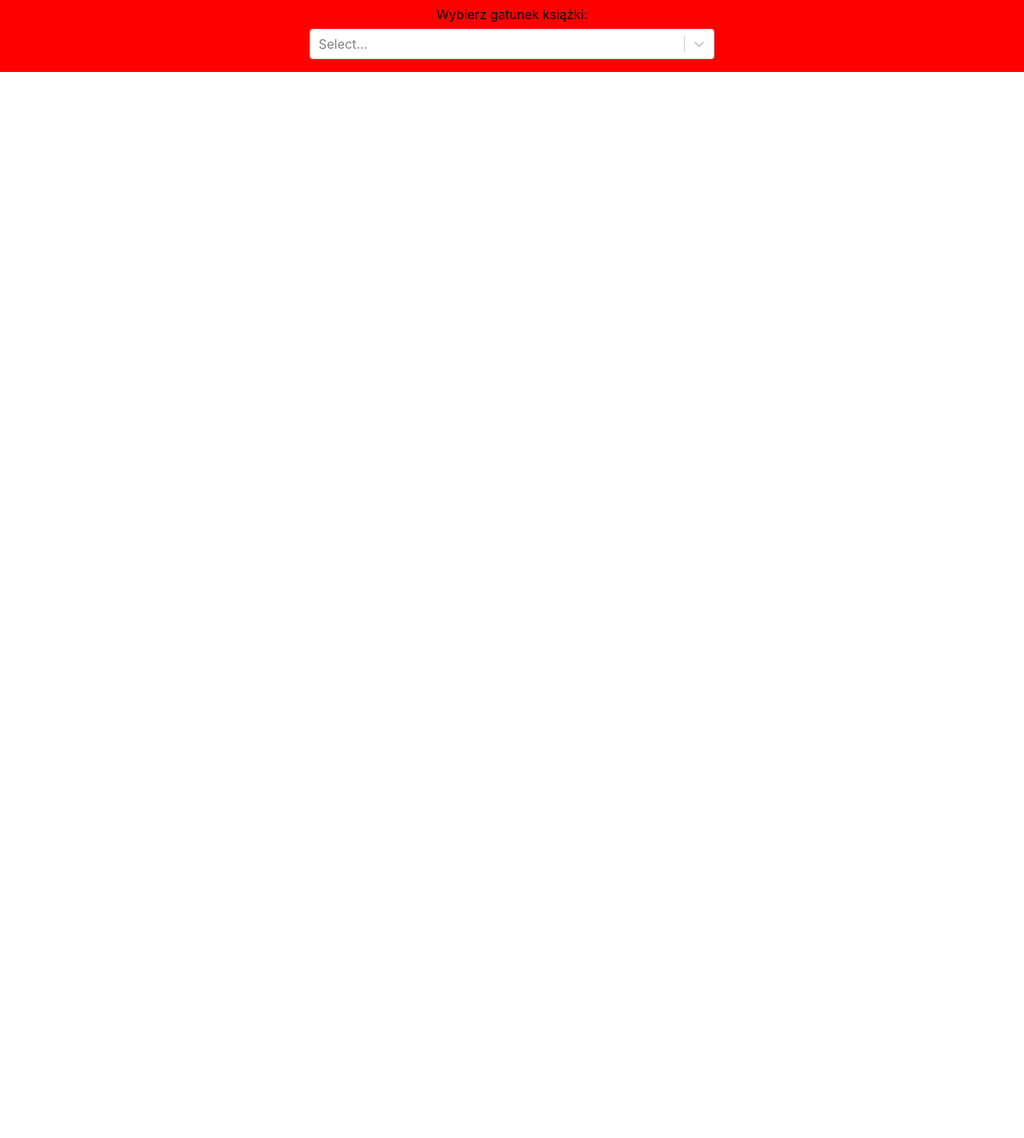
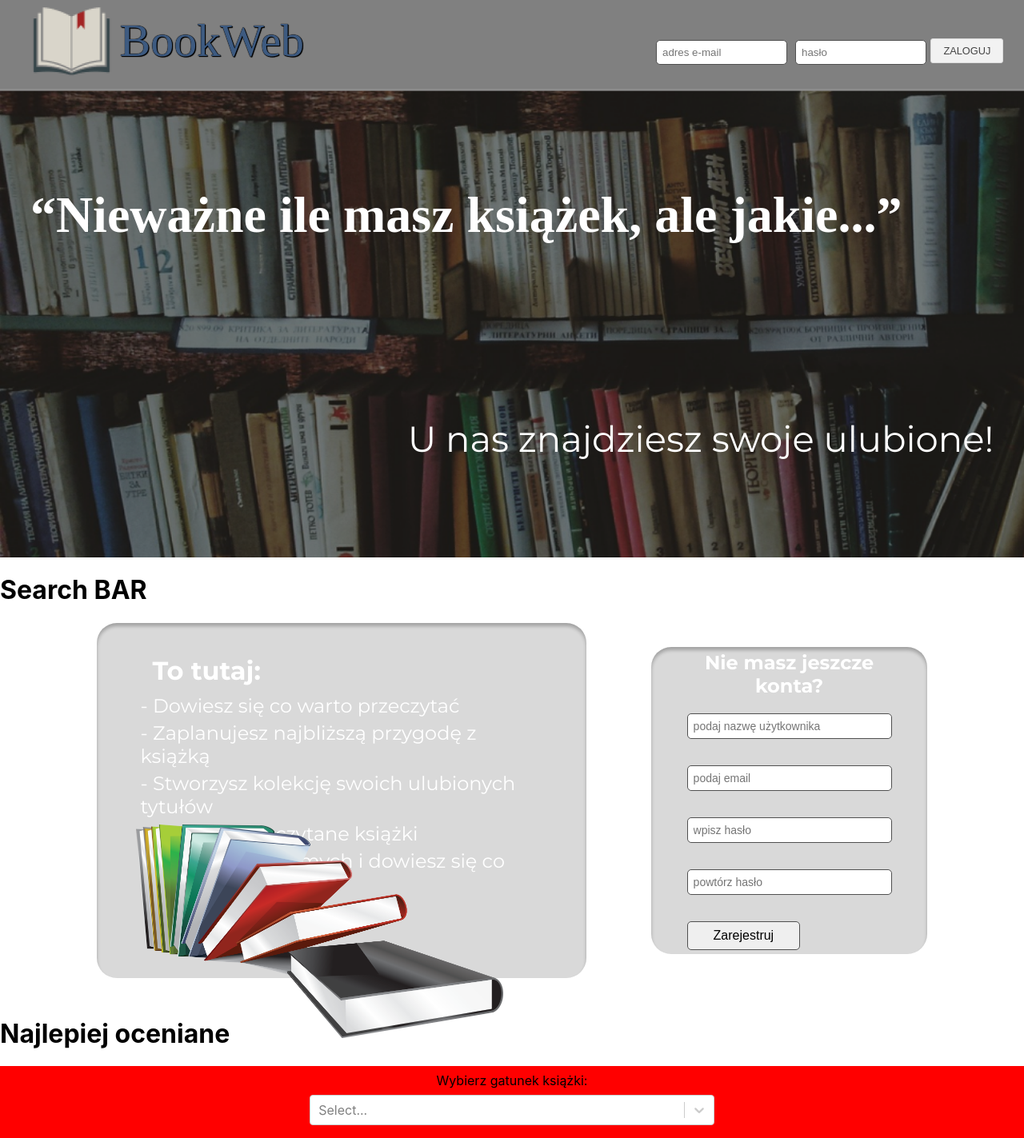
Before and after one commit to maciekkwiet/Bookweb, a React (Create React App) app in the folder client/: page / in a window 1280 px wide. Shown: the whole page at 80% size. Before the commit the page ends 800 px from the top, so only its background shows below. Built offline with nearby package versions, Linux system fonts and the light colour scheme; a web font is replaced by a local one.

Commit message:
page: draft of homepage

```diff
--- a/client/src/Pages/HomePage.tsx
+++ b/client/src/Pages/HomePage.tsx
@@ -1,9 +1,36 @@
+import { useSelector } from 'react-redux';
+import { BoxBooks } from '../Components/BoxBooks/BoxBooks';
 import ChooseGenre from '../Components/ChooseGenre/ChooseGenre';
+import { Header } from '../Components/Header/Header';
+import { HeaderImage } from '../Components/HeaderImage/HeaderImage';
+import { RegistrationForm } from '../Components/RegistrationForm/RegistrationForm';
+import { selectUser } from '../Features/User/UserSlice';
 
 export const HomePage = () => {
+  const user = useSelector(selectUser);
+
   return (
-    <div>
-      <ChooseGenre />
-    </div>
+    <>
+      <Header isLogged={user?.user} />
+      <HeaderImage />
+      <h1>Search BAR</h1>
+      <div
+        style={{
+          display: 'flex',
+          justifyContent: 'space-around',
+          alignItems: 'center',
+          margin: '0 5em',
+          flexWrap: 'wrap',
+          marginBottom: '50px',
+        }}
+      >
+        <BoxBooks />
+        <RegistrationForm onSubmit={() => {}} />
+      </div>
+      <div>
+        <h1>Najlepiej oceniane</h1>
+        <ChooseGenre />
+      </div>
+    </>
   );
 };
```
